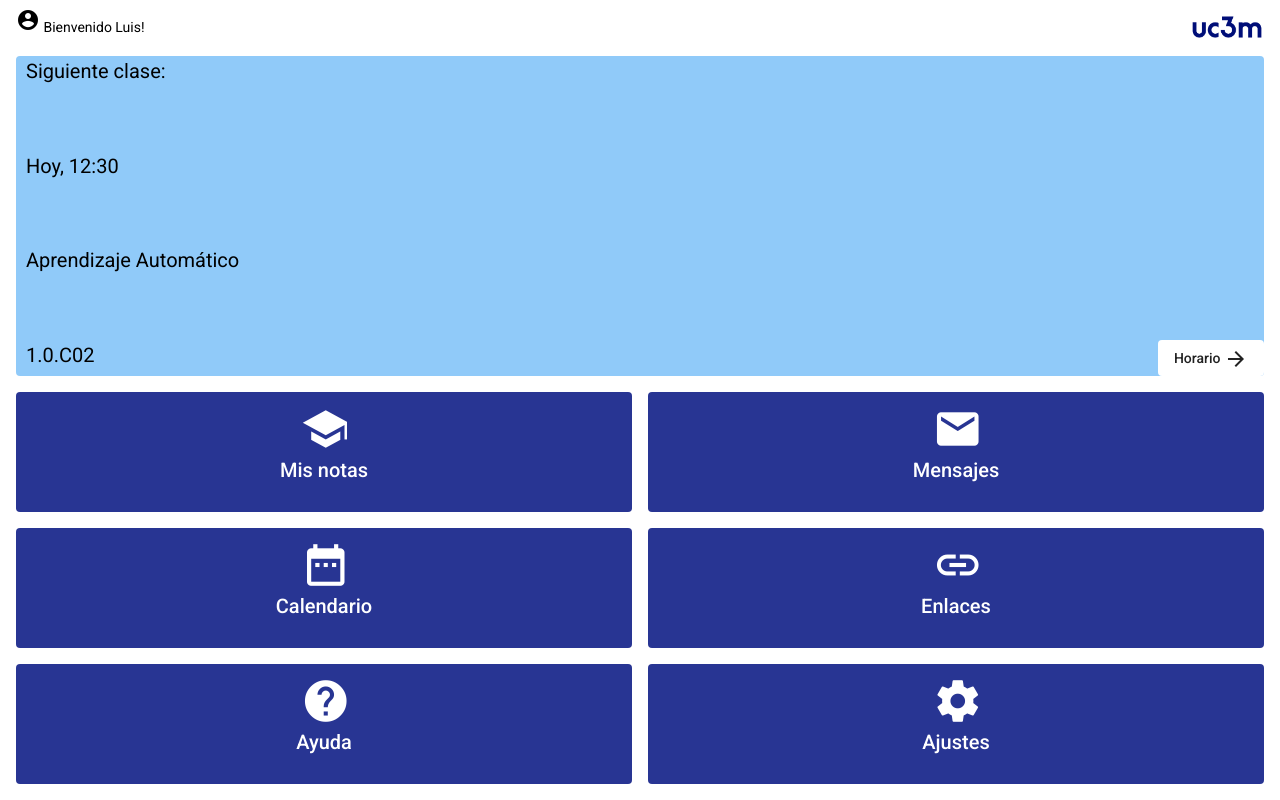
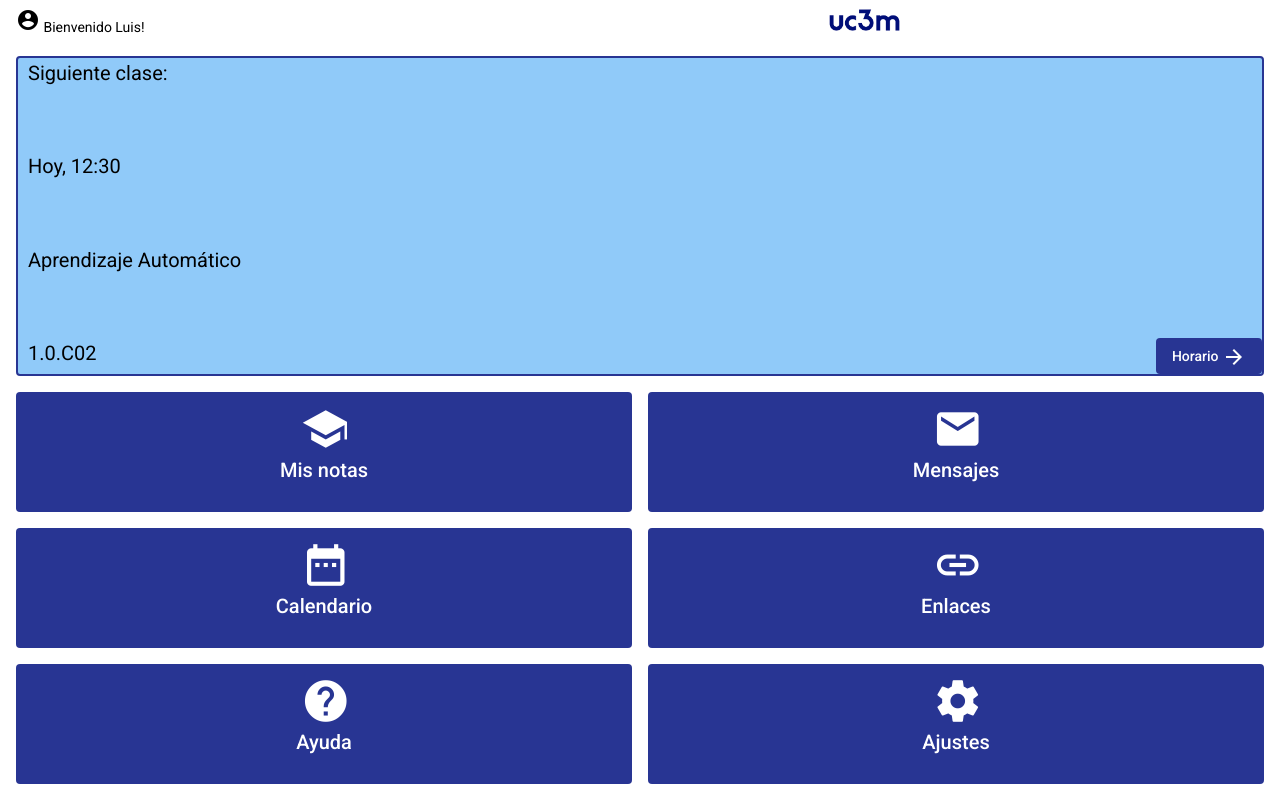
Before and after one commit to 100405882/appP2, an Angular app: page /principal in a window 1280 px wide. Built offline with nearby package versions, Linux system fonts and the light colour scheme.

Commit message:
Hecho loguin y cambios en css

```diff
--- a/src/app/horario/horario.component.scss
+++ b/src/app/horario/horario.component.scss
@@ -15,7 +15,8 @@
 }
 
 .semana {
-    border-radius: 4px;
+    border: #283593 2px solid;
+    border-radius: 6px;
     background-color: #90CAF9;
 }
 
@@ -53,7 +54,7 @@
 }
 
 .clase {
-    padding-right: 15px;
+    padding-right: 25px;
     border-bottom: solid 1px black;
     padding-top: 8px;
 }
@@ -70,7 +71,6 @@
 
 .asignatura {
     text-align: end;
-    padding-right: 5px;
     font-weight: 430;
     font-size: 16px;
 }
--- a/src/app/login/login.component.html
+++ b/src/app/login/login.component.html
@@ -1,8 +1,8 @@
-<header>
-  <img id="logoUni" src="" alt="Logo Universidad">
+<header class = "header">
+  <img id="logoUni" src="assets/logo.png" alt="Logo Universidad">
 </header>
 
-<form>
+<form class = "form">
   <label for="iMail">Correo electrónico</label>
   <br>
   <input class="extended" type="email" id="iMail" name="iMail" pattern="[a-z0-9._%+-]+@[a-z0-9.-]+\.[a-z]{2,4}$" required>
@@ -12,6 +12,8 @@
   <br>
   <input class="extended"  type="password" id="iPassword" name="iPassword" pattern="(?=^.{8,}$)((?=.*\d)|(?=.*\W+))(?![.\n])(?=.*[A-Z])(?=.*[a-z]).*$" required>
   <br>
+  <br>
+  <br>
   <button mat-flat-button color="primary" (click)="this.router.navigate(['/principal']);">
     Iniciar sesión
   </button>
--- a/src/app/login/login.component.scss
+++ b/src/app/login/login.component.scss
@@ -0,0 +1,12 @@
+.header > img{
+    padding: 15%;
+    width: 70%;
+}
+
+.form{
+    text-align: center;
+}
+
+.form > * {
+    max-width: 80%;
+}
--- a/src/app/principal/principal.component.html
+++ b/src/app/principal/principal.component.html
@@ -19,7 +19,7 @@
         <div class="preview-fila" fxLayout="row" fxLayoutAlign="space-between">
             <p>1.0.C02</p>
             <div class="horario">
-                <button mat-flat-button color="white" (click)="this.router.navigate(['/horario']);">
+                <button mat-flat-button color="primary" (click)="this.router.navigate(['/horario']);">
                     Horario
                     <mat-icon>arrow_forward</mat-icon>
                 </button>
@@ -64,7 +64,7 @@
                 </button>
             </div>
             <div class="ajustes" fxFlex>
-                <button mat-flat-button color="primary">
+                <button mat-flat-button color="primary" (click)="this.router.navigate(['/login']);">
                     <mat-icon>settings</mat-icon>
                     <p>Ajustes</p>
                 </button>
--- a/src/app/principal/principal.component.scss
+++ b/src/app/principal/principal.component.scss
@@ -7,17 +7,22 @@
     margin: 1vh 0 1vh;
 }
 
+.bienvenido-left{
+    width: 65%;
+}
+.bienvenido-right{
+    width: 35%;
+}
+
 .bienvenido-right > img {
-    padding-top: 0.9vh;
-    margin-left: 10px;
     height: 60%;
 }
 
 .preview {
-    border-radius: 4px;
     background-color: #90CAF9;
     color: black;
     border-radius: 4px;
+    border: #283593 2px solid;
 }
 
 .preview > p, .preview-fila > p {
```
